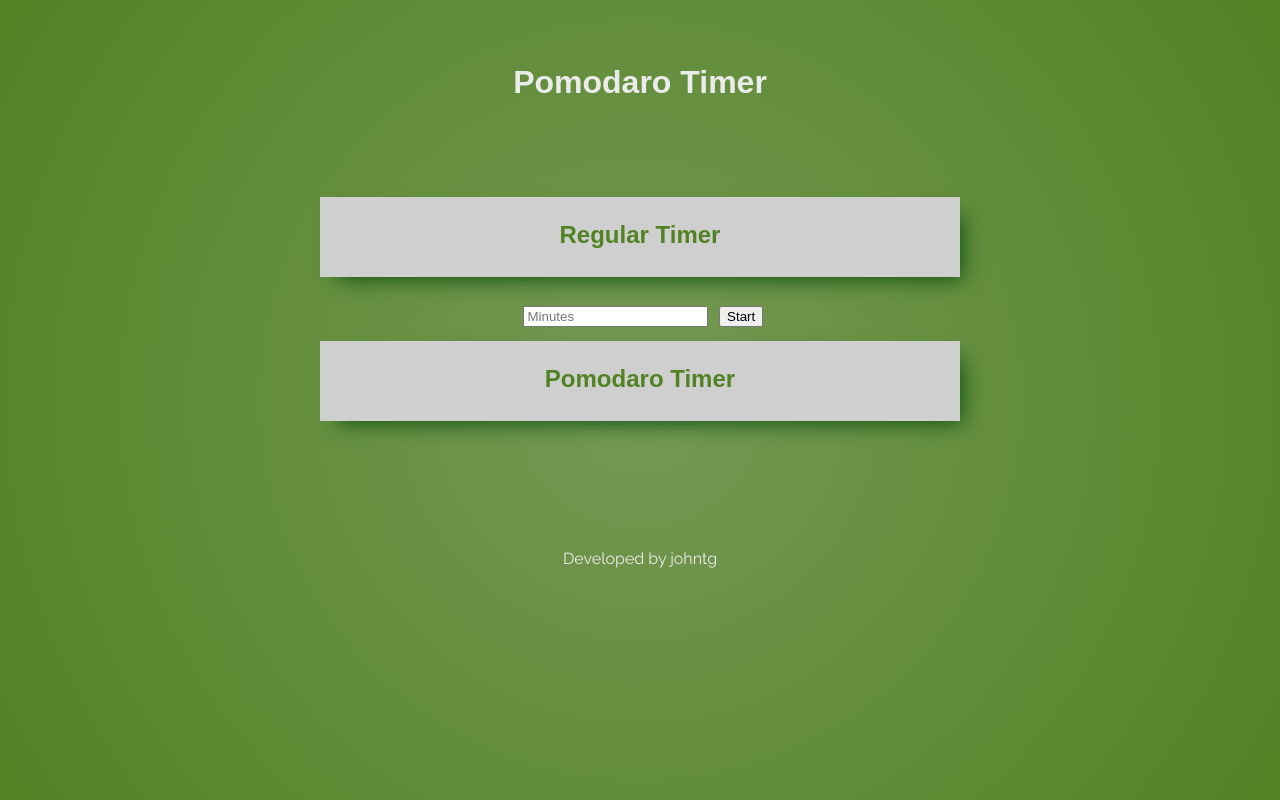
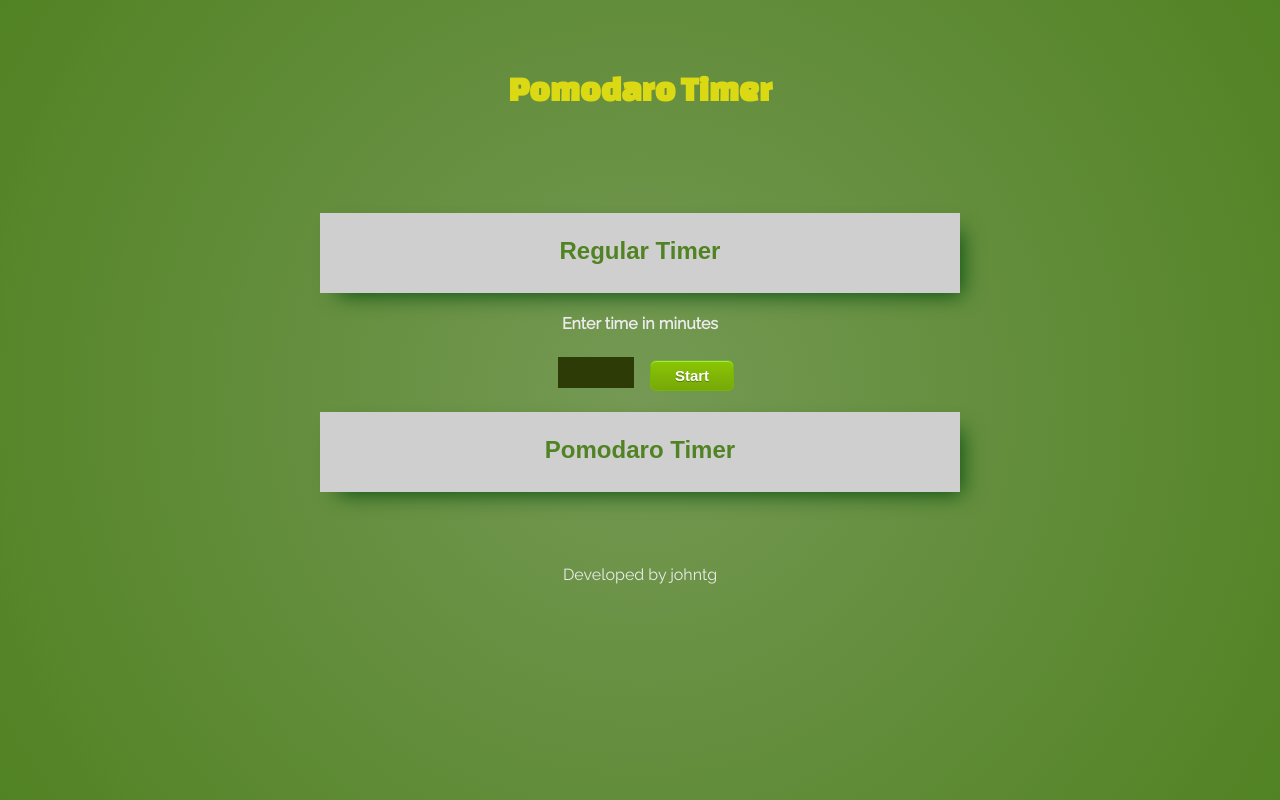
Before and after one commit to johntg96/timer, a website: page app/index.html in a window 1280 px wide. Both pictures are taken after a click on the element "Regular Timer". Drawn offline with nearby package versions, Linux system fonts and the light colour scheme.

Commit message:
Color tweaks and CSS improvements

```diff
--- a/app/index.html
+++ b/app/index.html
@@ -8,7 +8,7 @@
 </head>
 <body>
 	<div class="fullscreen">
-		<h1 class="main-title">Pomodaro Timer</h1>
+		<h1 class="header-title">Pomodaro Timer</h1>
 
 		<!-- menu for choosing timer type, and setting values for that timer -->
 		<div class="timer-menu">
@@ -16,8 +16,9 @@
 			<div id="reg-timer" class="no-select" onclick="setRegValues()"><h2 class="main-title">Regular Timer</h2></div>
 
 			<div id="reg-timer-values" class="hide">
-				<input id="reg-timer-input" type="number" placeholder="Minutes">
-				<button id="reg-timer-btn" onclick="startRegTimer()">Start</button>
+				<h4 class="value-text">Enter time in minutes</h4>
+				<input id="reg-timer-input" class="timer-input" type="number">
+				<button id="reg-timer-btn" class="timer-btn" onclick="startRegTimer()">Start</button>
 			</div>
 			<div class="reg-timer-clock hide">
 
@@ -27,8 +28,9 @@
 			<div id="pomodaro-timer" class="no-select" onclick="setPomodaroValues()"><h2 class="main-title no-select">Pomodaro Timer</h2></div>
 
 			<div id="pomodaro-timer-values" class="hide">
-				<input id="pomodaro-timer-input" type="number" placeholder="Minutes">
-				<button id="pomodaro-timer-btn" onclick="startPomodaroTimer()">Start</button>
+				<h4 class="value-text">Enter time in minutes</h4>
+				<input id="pomodaro-timer-input" class="timer-input" type="number">
+				<button id="pomodaro-timer-btn" class="timer-btn" onclick="startPomodaroTimer()">Start</button>
 			</div>
 			<div class="pomodaro-timer-clock hide"></div>
 
--- a/app/scss/styles.scss
+++ b/app/scss/styles.scss
@@ -11,6 +11,7 @@ Fonts
 
 @import 'https://fonts.googleapis.com/css?family=Montserrat';
 @import 'https://fonts.googleapis.com/css?family=Raleway';
+@import 'https://fonts.googleapis.com/css?family=Changa+One';
 
 /****************************
 Variables
@@ -19,6 +20,7 @@ Variables
 /* Fonts */
 $title: 'Monsterrat', arial;
 $text: 'Raleway', arial;
+$specialtext: 'Changa One', arial;
 
 /* Colors */
 $white: #EBEBEB;
@@ -27,6 +29,8 @@ $lightgreen: #759954;
 $medgreen: #518223;
 $darkgreen: #2B4A0E;
 $popgreen: #7DA314;
+$yellow: #DBD814;
+$medyellow: #BAB713;
 
 /****************************
 General Element Styling
@@ -78,13 +82,20 @@ h1, h2, h3, h4, h5, h6 {
 Header/Titles
 ****************************/
 
+.header-title {
+    text-align: center;
+    color: #DBD814;
+    font-family: $specialtext;
+    font-size: 2.2em;
+    margin: 2em .5em 3em .5em;
+}
+
 .main-title {
 	text-align: center;
 	color: $white;
 	font-family: $title;
     margin: 2em .5em 3em .5em;
 }
-
 
 /****************************
 Timer Section
@@ -113,7 +124,7 @@ Timer Section
     }
 
     #reg-timer:hover {
-    	background-color: $popgreen;
+    	background-color: $medyellow;
 
     	.main-title {
     		color: $white;
@@ -124,6 +135,7 @@ Timer Section
     	width: 100%;
     	height: 5em;
     	margin: 0 auto;
+        margin-bottom: 1em;
         background-color: $lightgrey;
         -webkit-box-shadow: 10px 10px 21px -8px rgba(10,79,18,1);
         -moz-box-shadow: 10px 10px 21px -8px rgba(10,79,18,1);
@@ -137,7 +149,7 @@ Timer Section
     }
 
     #pomodaro-timer:hover {
-    	background-color: $popgreen;
+    	background-color: $medyellow;
 
     	.main-title {
     		color: $white;
@@ -154,6 +166,66 @@ Timer Section
     }
 }
 
+.value-text {
+    text-align: center;
+    color: $white;
+    margin-bottom: 0;
+    font-family: $text;
+}
+
+.timer-input {
+    color: $white;
+    background-color: #2D3B07;
+    border: none;
+    font-family: $text;
+    font-weight: 600;
+    font-size: 1.5em;
+    width: 3em;
+}
+
+.timer-btn {
+    -moz-box-shadow:inset 0px 1px 0px 0px #a4e271;
+    -webkit-box-shadow:inset 0px 1px 0px 0px #a4e271;
+    box-shadow:inset 0px 1px 0px 0px #a4e271;
+    background:-webkit-gradient(linear, left top, left bottom, color-stop(0.05, #89c403), color-stop(1, #77a809));
+    background:-moz-linear-gradient(top, #89c403 5%, #77a809 100%);
+    background:-webkit-linear-gradient(top, #89c403 5%, #77a809 100%);
+    background:-o-linear-gradient(top, #89c403 5%, #77a809 100%);
+    background:-ms-linear-gradient(top, #89c403 5%, #77a809 100%);
+    background:linear-gradient(to bottom, #89c403 5%, #77a809 100%);
+    filter:progid:DXImageTransform.Microsoft.gradient(startColorstr='#89c403', endColorstr='#77a809',GradientType=0);
+    background-color:#89c403;
+    -moz-border-radius:6px;
+    -webkit-border-radius:6px;
+    border-radius:6px;
+    border:1px solid #74b807;
+    display:inline-block;
+    cursor:pointer;
+    color:#ffffff;
+    font-family:Arial;
+    font-size:15px;
+    font-weight:bold;
+    padding:6px 24px;
+    text-decoration:none;
+    text-shadow:0px 1px 0px #528009;
+}
+
+.timer-btn:hover {
+    background:-webkit-gradient(linear, left top, left bottom, color-stop(0.05, #77a809), color-stop(1, #89c403));
+    background:-moz-linear-gradient(top, #77a809 5%, #89c403 100%);
+    background:-webkit-linear-gradient(top, #77a809 5%, #89c403 100%);
+    background:-o-linear-gradient(top, #77a809 5%, #89c403 100%);
+    background:-ms-linear-gradient(top, #77a809 5%, #89c403 100%);
+    background:linear-gradient(to bottom, #77a809 5%, #89c403 100%);
+    filter:progid:DXImageTransform.Microsoft.gradient(startColorstr='#77a809', endColorstr='#89c403',GradientType=0);
+    background-color:#77a809;
+}
+
+.timer-btn:active {
+    position:relative;
+    top:1px;
+}
+
 /****************************
 Footer
 ****************************/
```
Also changed, not shown: app/css/styles.css.
